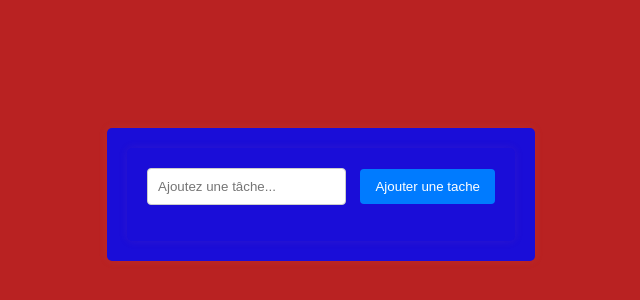
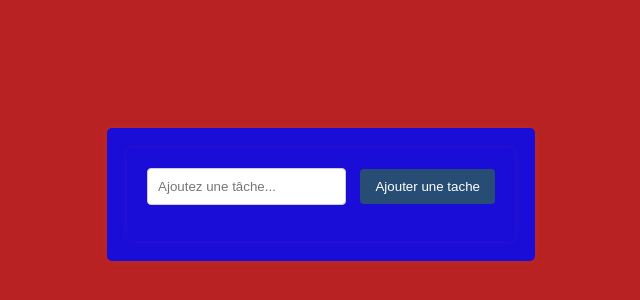
Before and after one commit to Agammoudi/projet, a plain HTML site: page index.html in a window 1280 px wide. Shown: the part 214-514 px from the top of the page, without its empty margins (319-959 px from the left). Drawn offline with Linux system fonts and the light colour scheme.

Commit message:
tache effectuer

```diff
--- a/asset/css/style.css
+++ b/asset/css/style.css
@@ -20,7 +20,7 @@ body {
 }
 button {
     padding: 10px 15px;
-    background-color: #007BFF;
+    background-color: #274d75;
     color: white;
     border: none;
     border-radius: 4px;
```
